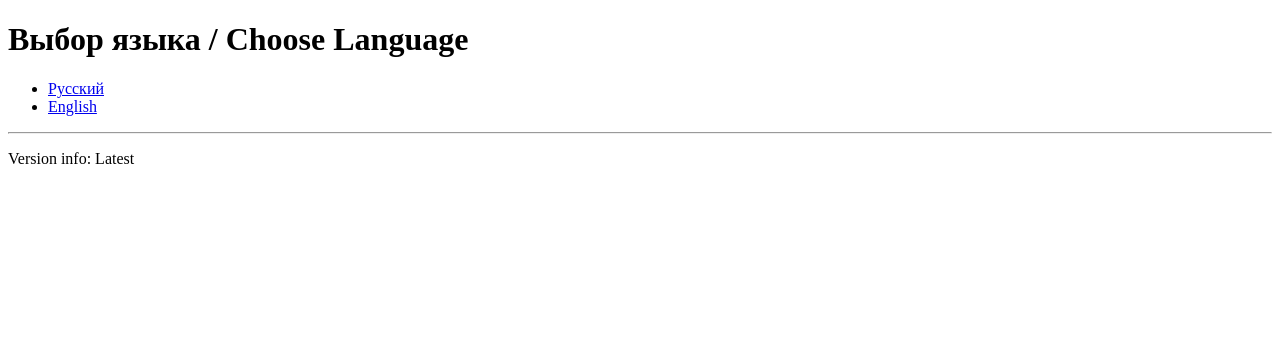
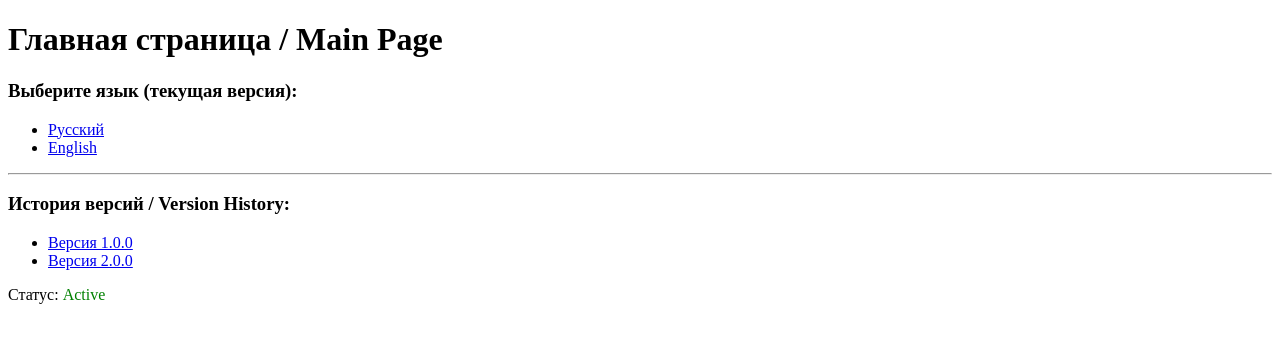
Before and after one commit to krepuk/web-lab, a plain HTML site: page index.html in a window 1280 px wide. Drawn offline with Linux system fonts and the light colour scheme.

Commit message:
Update index.html

```diff
--- a/index.html
+++ b/index.html
@@ -5,12 +5,22 @@
     <title>Главная / Home</title>
 </head>
 <body>
-    <h1>Выбор языка / Choose Language</h1>
+    <h1>Главная страница / Main Page</h1>
+
+    <h3>Выберите язык (текущая версия):</h3>
     <ul>
         <li><a href="ru/index.html">Русский</a></li>
         <li><a href="en/index.html">English</a></li>
     </ul>
+
     <hr>
-    <p>Version info: <span id="version">Latest</span></p>
+
+    <h3>История версий / Version History:</h3>
+    <ul>
+        <li><a href="./v1.0.0/">Версия 1.0.0</a></li>
+        <li><a href="./v2.0.0/">Версия 2.0.0</a></li>
+    </ul>
+
+    <p>Статус: <span style="color: green;">Active</span></p>
 </body>
 </html>
```
